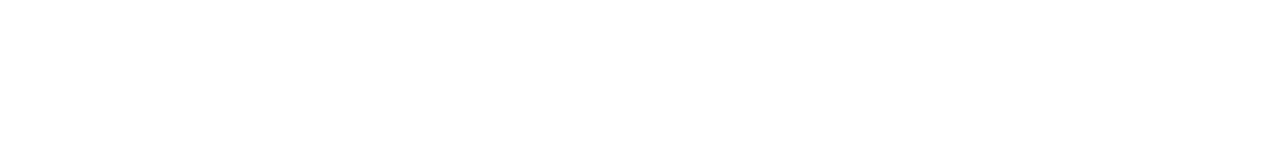
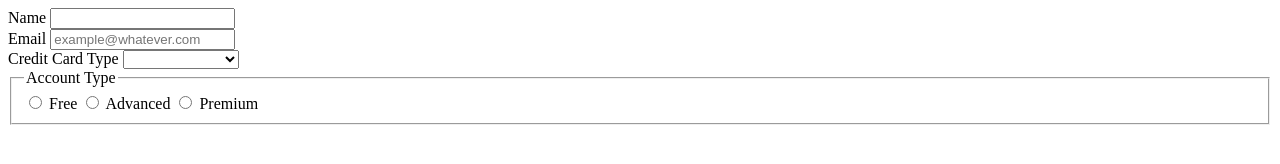
Before and after one commit to taylorsargent/forms-demo, a plain HTML site: page index.html in a window 1280 px wide. Drawn offline with Linux system fonts and the light colour scheme.

Commit message:
start of the form complete

```diff
--- a/index.html
+++ b/index.html
@@ -7,6 +7,42 @@
 </head>
 <body>
 
+  <form>
+
+    <div>
+      <label for="name">Name</label>
+      <input id="name" required>
+    </div>
+
+    <div>
+      <label for="email">Email</label>
+      <input id="email" type="email" required placeholder="example@whatever.com">
+    </div>
+
+    <div>
+      <label for="credit">Credit Card Type</label>
+      <select id="credit">
+        <option></option>
+        <option>VISA</option>
+        <option>AMEX</option>
+        <option>MASTERCARD</option>
+      </select>
+    </div>
+
+    <fieldset>
+      <legend>Account Type</legend>
+      <input id="free" type="radio" name="account">
+      <label for="free">Free</label>
+
+      <input id="advanced" type="radio" name="account">
+      <label for="advanced">Advanced</label>
+
+      <input id="premium" type="radio" name="account">
+      <label for="premium">Premium</label>
+    </fieldset>
+
+  </form>
+
 
 
 </body>
```
